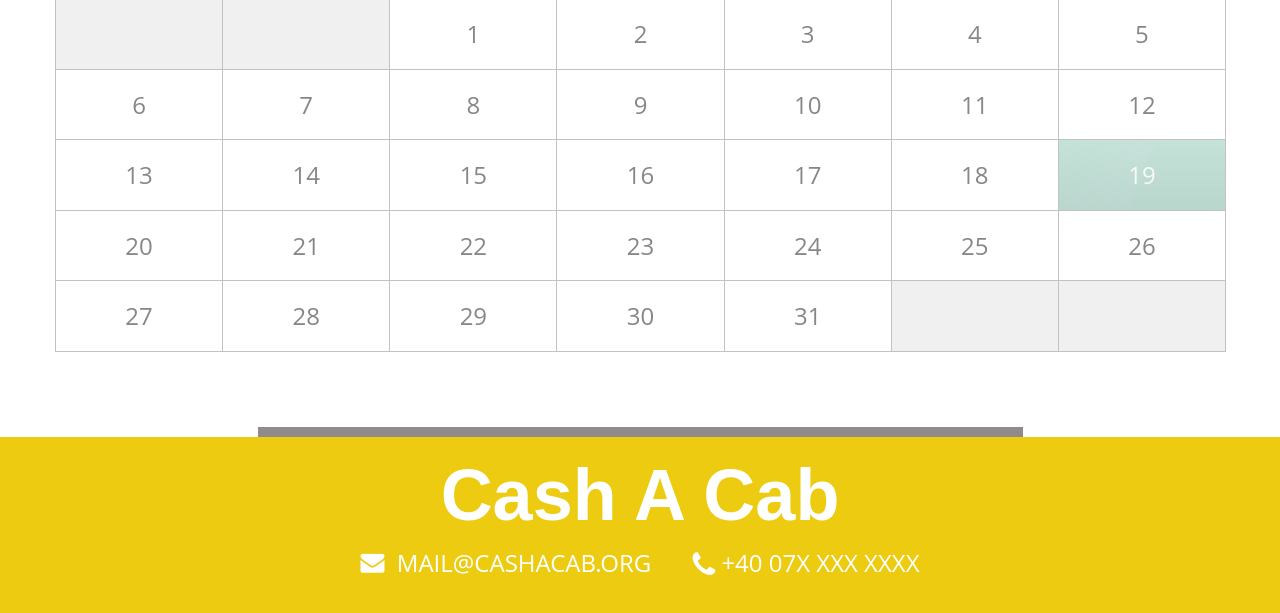
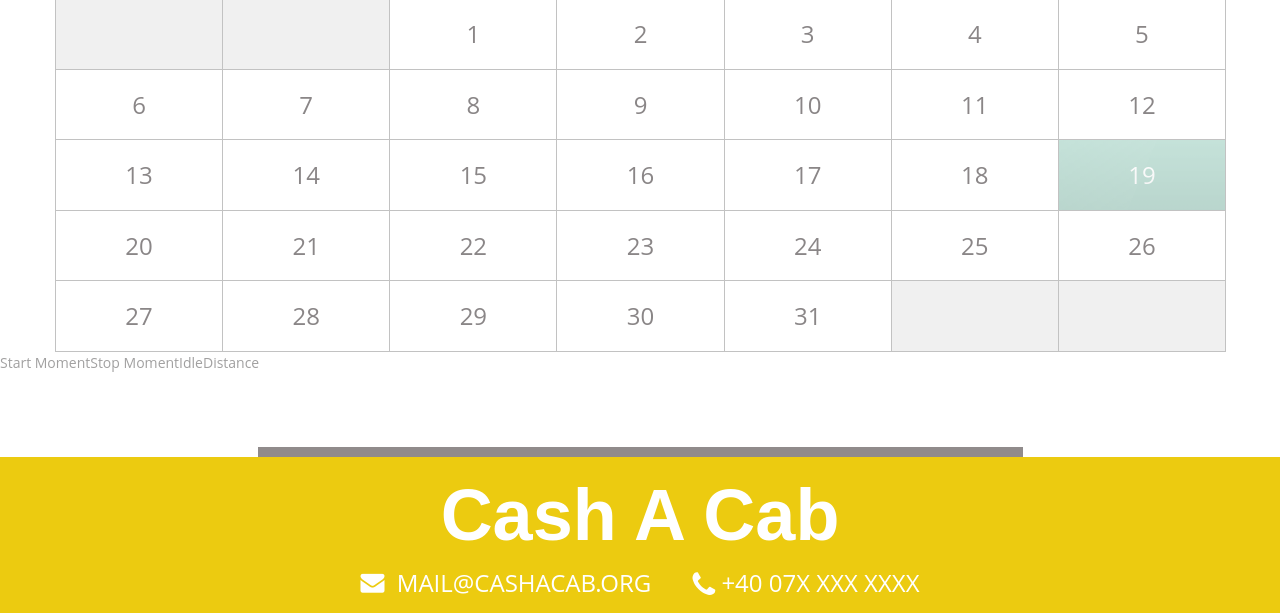
Before and after one commit to hacktm/Smart-City-Projects-Echipa, a Python web app: template cabserver/templates/index-2.html in a window 1280 px wide. Shown: the part 518-1131 px from the top of the page. Run offline with Jinja, Linux system fonts and the light colour scheme; the template is opened without the code that fills it, so the values that code supplies are empty.

Commit message:
idle in add_event

```diff
--- a/cabserver/cabserver.py
+++ b/cabserver/cabserver.py
@@ -239,6 +239,7 @@
 							type      = self.get_argument('type', ''),
 							city_hwy  = self.get_argument('city_hwy', ''),
 							distance  = self.get_argument('distance', ''),
+							idle  = self.get_argument('idle', ''),
 							price     = self.get_argument('price', ''),
 							start_moment   = self.get_argument('start_moment', ''),
 							stop_moment    = self.get_argument('stop_moment', ''),
--- a/cabserver/templates/index-2.html
+++ b/cabserver/templates/index-2.html
@@ -76,8 +76,14 @@
 					</div>
 					<div class="clear"></div>
 				</div>
-				<div class="trip_table">
-				</div>
+				<table class="results">
+					<tr>
+						<td>Start Moment</td>
+						<td>Stop Moment</td>
+						<td>Idle</td>
+						<td>Distance</td>
+					</tr>
+				</table>
 			</div>
 		</div>
 <!--==============================footer=================================-->
@@ -132,6 +138,25 @@
 			$(document).ready(function(){
 				$().UItoTop({ easingType: 'easeOutQuart' });
 				init_calenda();
+				$(".fc-date").click(function() {
+					var day = this.innerHTML;
+					$.ajax({
+						type: "GET",
+						url: "webservice/get_trips?id_user=1/",
+					}).done(function( msg ) {
+						//alert( "Data Saved: " + msg );
+						var table = $('table.results');
+						table.find('tr').not('tr:first-child').remove();
+						msg.trips_list.forEach(function (trip) {
+							var tr = $('<tr></tr>');
+							tr.append($('<td>' + trip.start_moment + '</td>'));
+							tr.append($('<td>' + trip.stop_moment + '</td>'));
+							tr.append($('<td>' + trip.idle + '</td>'));
+							tr.append($('<td>' + trip.distance + '</td>'));
+							table.append(tr);
+						});
+					});
+				});
 			});
 		</script>
 	</body>
```
Also changed, not shown: cabserver/templates/index-1.html (+15 -11 lines).
